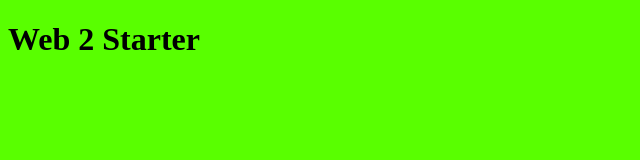
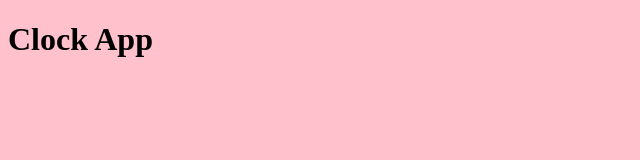
Before and after one commit to jyr08/clockapp, a plain HTML site: page index.html in a window 1280 px wide. Shown: the whole page, without its empty margins (0-640 px from the left). Drawn offline with Linux system fonts and the light colour scheme.

Commit message:
Check Check
*Files are connected
*Deployment is working

```diff
--- a/index.html
+++ b/index.html
@@ -17,11 +17,11 @@
     <!-- Scripts -->
     <script src="script.js" defer></script>
 
-    <title>Web 2 Starter</title>
+    <title>Clock App</title>
 </head>
 <body>
 
-    <h1>Web 2 Starter</h1>
+    <h1>Clock App</h1>
 
 </body>
 </html>
--- a/script.js
+++ b/script.js
@@ -1,2 +1,2 @@
 // Check JS is Connected
-console.log('JS Connected');
+console.log('Clock Ready!');
--- a/style.css
+++ b/style.css
@@ -1,3 +1,3 @@
-body {
-    background: rgb(89, 255, 0);
+body{
+    background: #ffc2cc
 }
```
